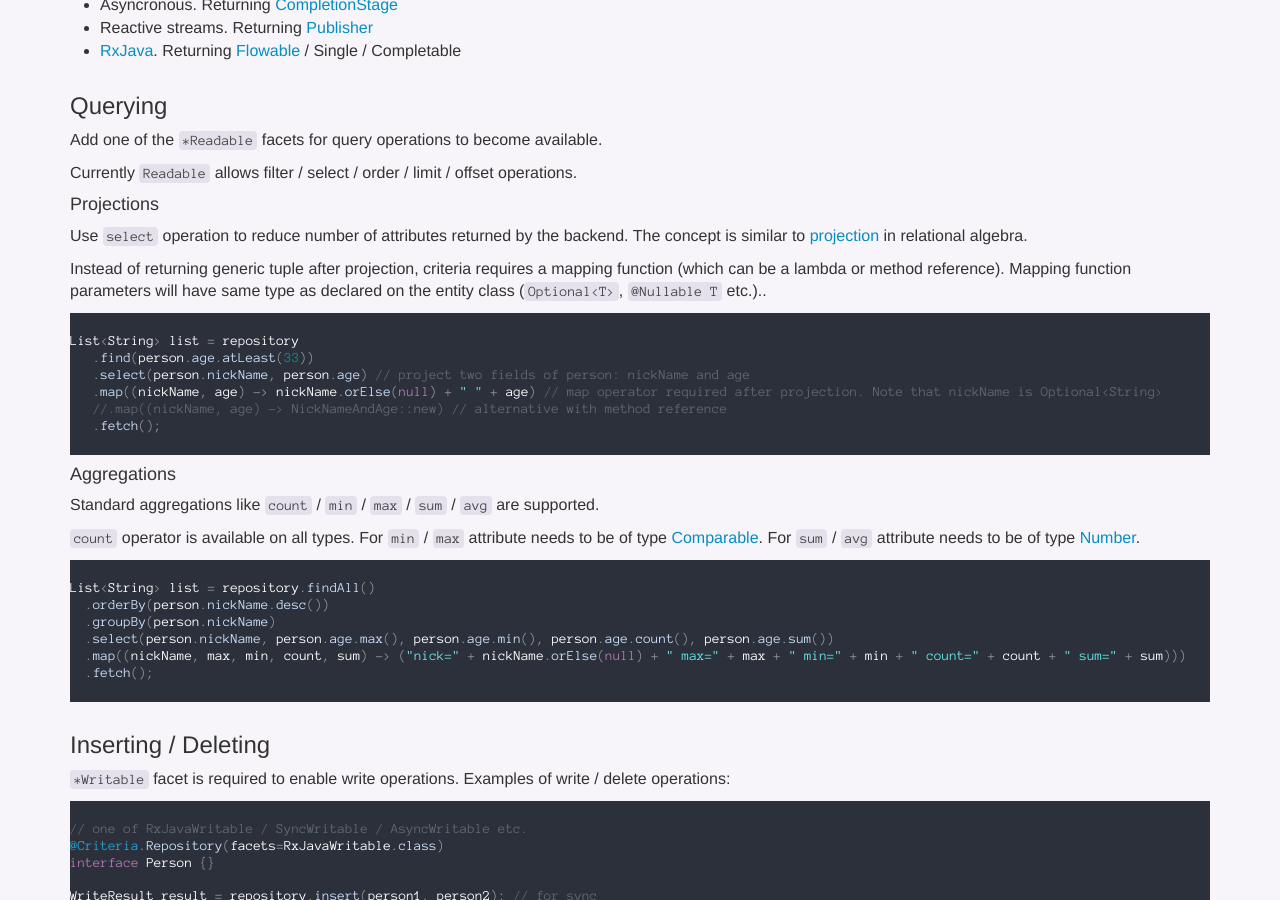
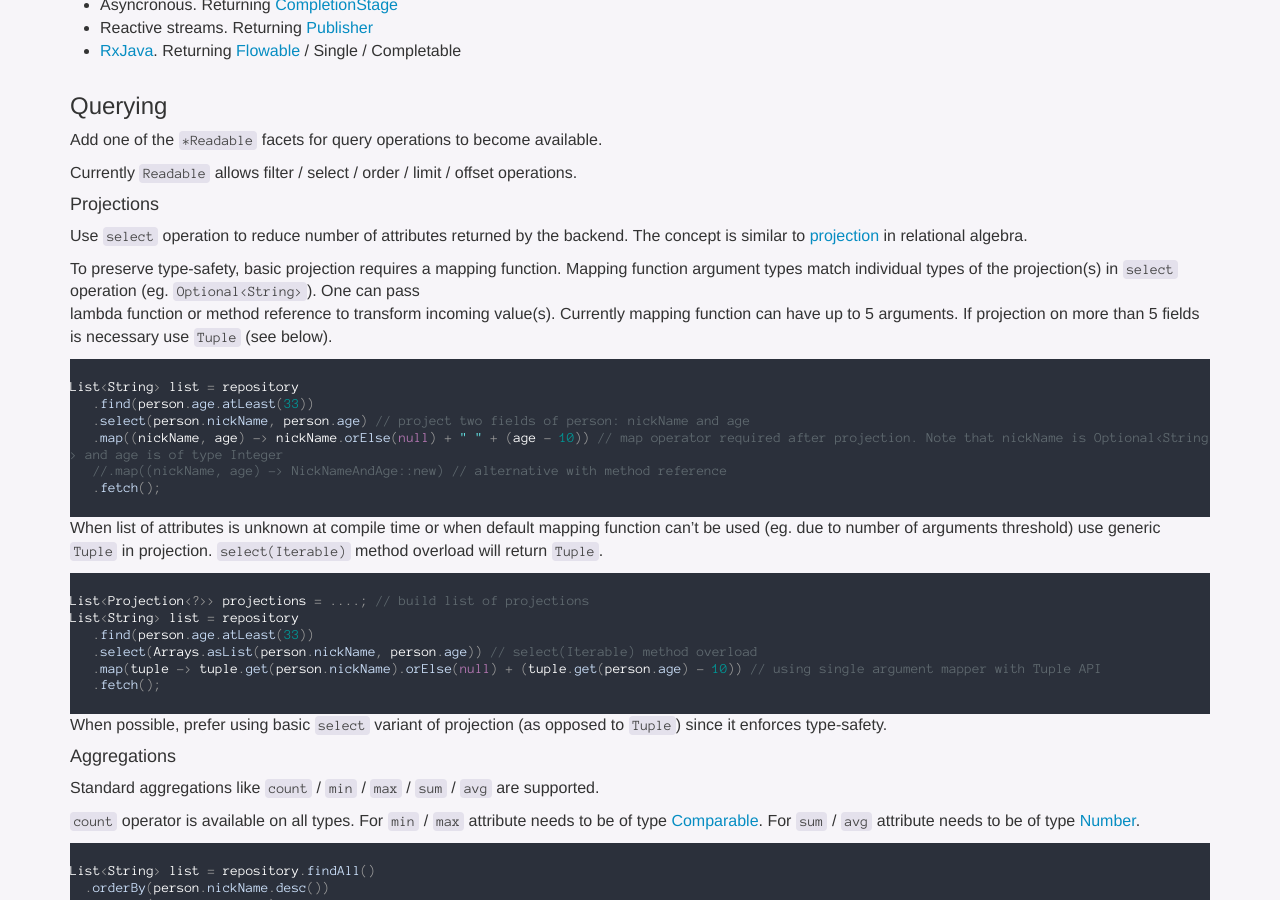
Before and after one commit to immutables/immutables.github.io, a Jekyll site: the page built from criteria.md, in a window 1280 px wide and 900 px high, scrolled down 3782 px. Built offline with Jekyll 4.4.1, drawn with Linux system fonts in a browser that asks for light colours; nearby versions of some CDN libraries; Markdown is read by kramdown in place of the engine named in the settings.

Commit message:
Add docs on Tuple API in projections

````diff
--- a/criteria.md
+++ b/criteria.md
@@ -206,17 +206,31 @@ Currently `Readable` allows filter / select / order / limit / offset operations.
 Use `select` operation to reduce number of attributes returned by the backend. The concept is similar to [projection](https://en.wikipedia.org/wiki/Projection_(relational_algebra))
 in relational algebra.
 
-Instead of returning generic tuple after projection, criteria requires a mapping function (which can be a lambda or method reference). Mapping function parameters will have same type
-as declared on the entity class (`Optional<T>`, `@Nullable T` etc.)..
+To preserve type-safety, basic projection requires a mapping function. Mapping function argument types match individual types of the projection(s) in `select` operation (eg. `Optional<String>`). One can pass
+lambda function or method reference to transform incoming value(s). Currently mapping function can have up to 5 arguments. If projection on more than 5 fields is necessary use `Tuple` (see below).
 
 ```java
 List<String> list = repository
    .find(person.age.atLeast(33))
    .select(person.nickName, person.age) // project two fields of person: nickName and age
-   .map((nickName, age) -> nickName.orElse(null) + " " + age) // map operator required after projection. Note that nickName is Optional<String>
+   .map((nickName, age) -> nickName.orElse(null) + " " + (age - 10)) // map operator required after projection. Note that nickName is Optional<String> and age is of type Integer
    //.map((nickName, age) -> NickNameAndAge::new) // alternative with method reference
    .fetch();
 ```
+
+When list of attributes is unknown at compile time or when default mapping function can't be used (eg. due to number of arguments threshold) use generic `Tuple` in projection. `select(Iterable)` method overload will return `Tuple`.
+
+```java
+List<Projection<?>> projections = ....; // build list of projections
+List<String> list = repository
+   .find(person.age.atLeast(33))
+   .select(Arrays.asList(person.nickName, person.age)) // select(Iterable) method overload
+   .map(tuple -> tuple.get(person.nickName).orElse(null) + (tuple.get(person.age) - 10)) // using single argument mapper with Tuple API
+   .fetch();
+```
+
+When possible, prefer using basic `select` variant of projection (as opposed to `Tuple`) since it enforces type-safety.
+
 
 #### Aggregations
 
````
